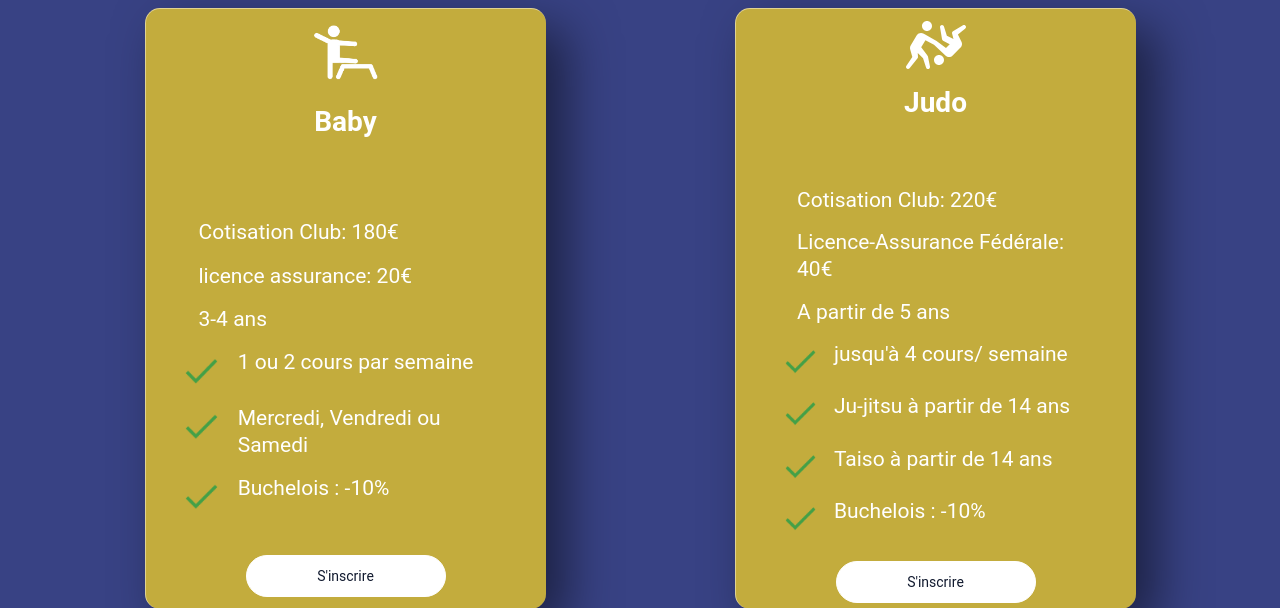
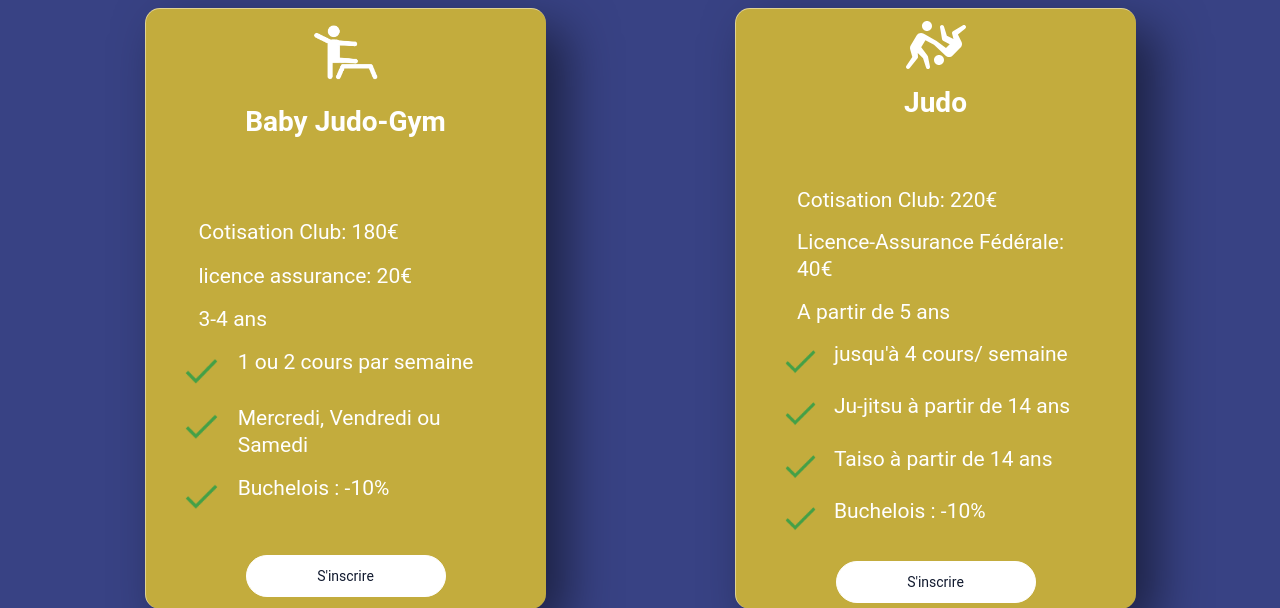
Before and after one commit to Labrege/olympicjudo78, a PHP site: page /formules.php in a window 1280 px wide. Shown: the part 403-1011 px from the top of the page. Run offline with PHP 8.4, Linux system fonts and the light colour scheme; data that the repository does not hold is empty; some libraries are stand-ins or nearby versions.

Commit message:
Update formules.php

```diff
--- a/formules.php
+++ b/formules.php
@@ -19,7 +19,7 @@
             <div class="card-form">
                 <img src="image/BABY-GYM.png" class="icon_baby" alt="icone baby gym buchelay">
                 <div class="titre-formule">
-                    <h2>Baby <Judo-Gym></Judo-Gym></h2>
+                    <h2>Baby Judo-Gym</Judo-Gym></h2>
                     </div>
                 <div class="contenue_propose">
                     <ul class="liste_contenu_plan">
```
